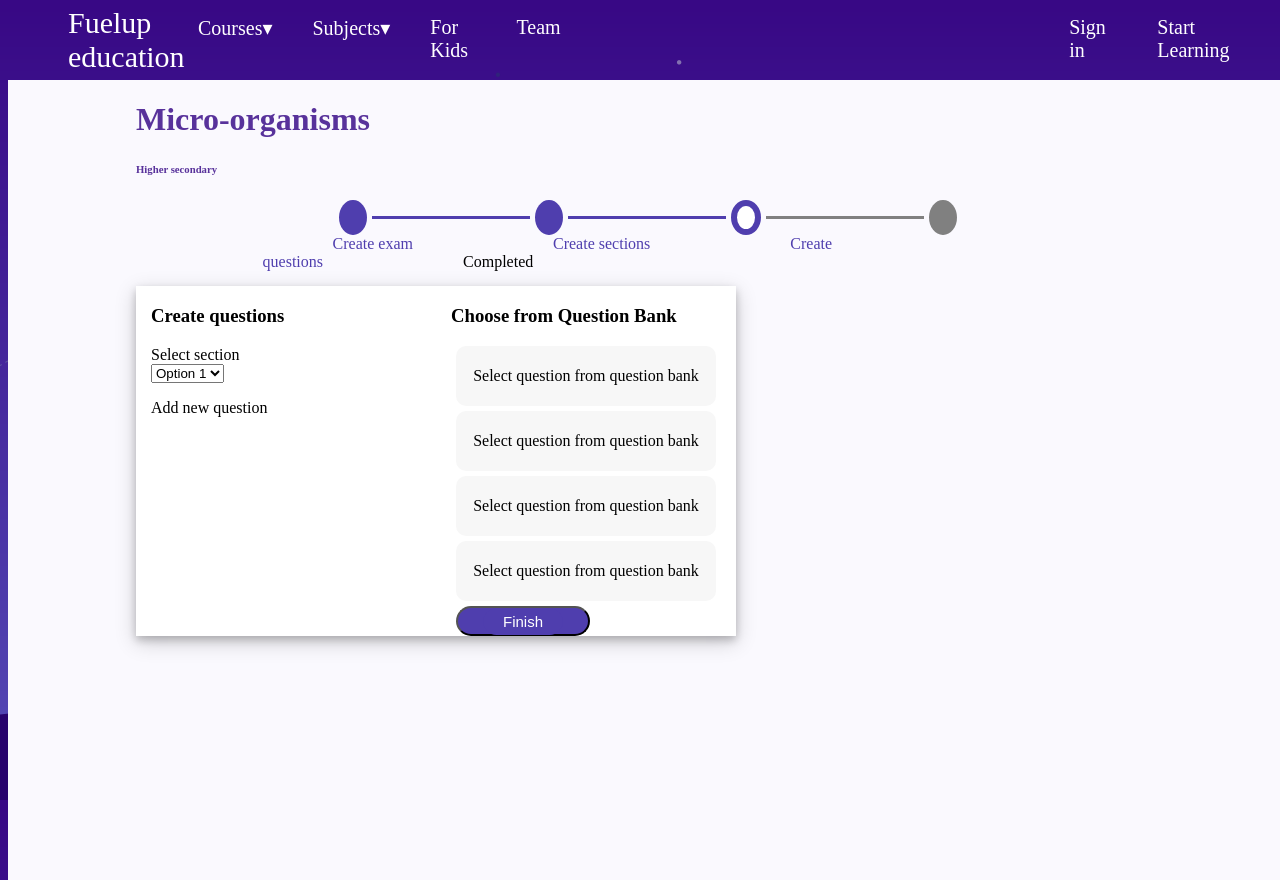
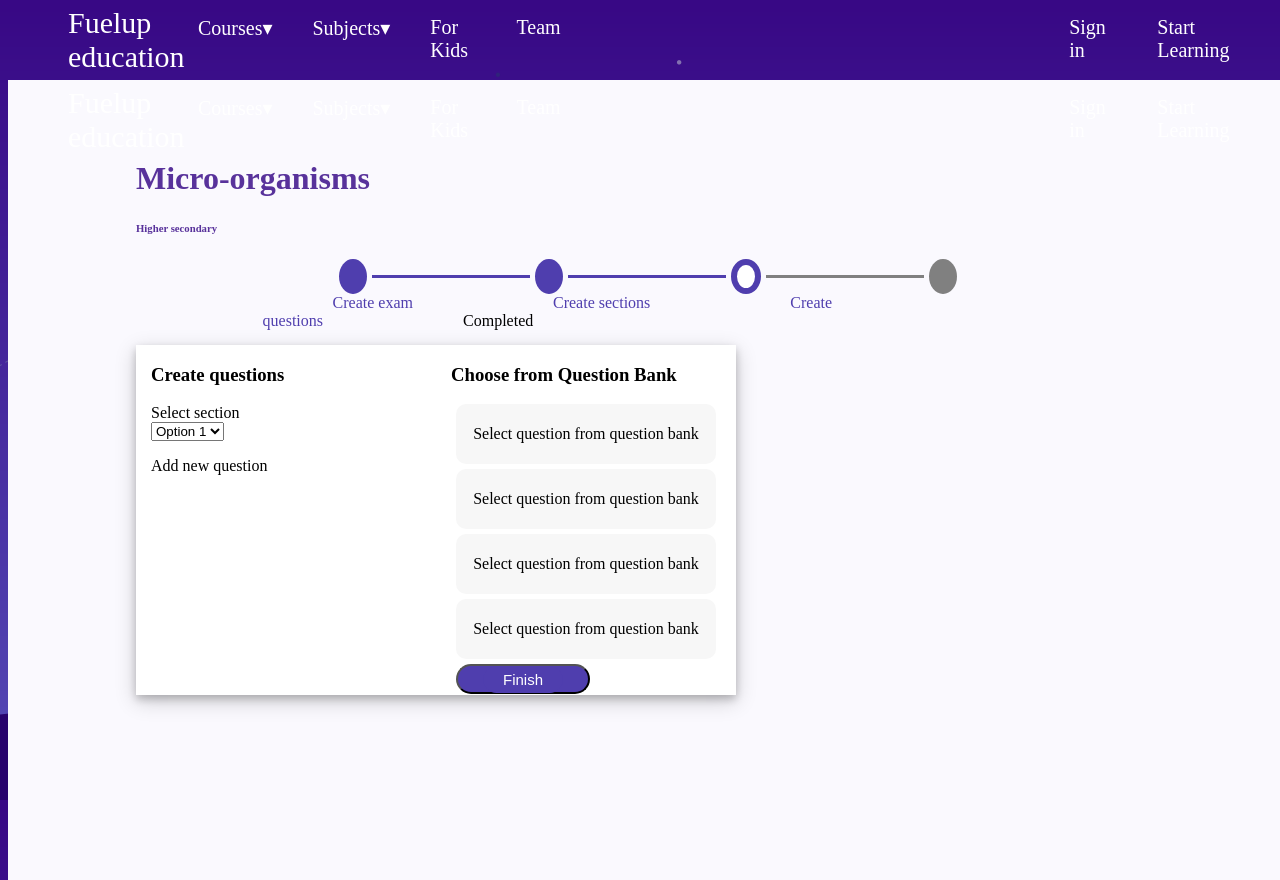
Before and after one commit to FuelupEducationIndia/fuelupeducation-react, a React (Create React App) app: page /choose-from-question-bank in a window 1280 px wide. Built offline with nearby package versions, Linux system fonts and the light colour scheme.

Commit message:
code update

```diff
--- a/src/components/Exams/CreateQuestions/ChooseFromQuestionBank/ChooseFromQuestionBank.js
+++ b/src/components/Exams/CreateQuestions/ChooseFromQuestionBank/ChooseFromQuestionBank.js
@@ -1,10 +1,12 @@
 import React from 'react';
 import styles from './ChooseFromQuestionBank.module.css';
 import { Link } from 'react-router-dom';
+import Navbar from '../../../Navbar/Navbar'
 
 const ChooseFromQuestionBank = () => {
 	return (
 		<div className={styles.chooseFromQuestionBank}>
+			<Navbar />
 			<h1>Micro-organisms</h1>
 			<h6>Higher secondary</h6>
 			<div className={styles.dots5}>
```
